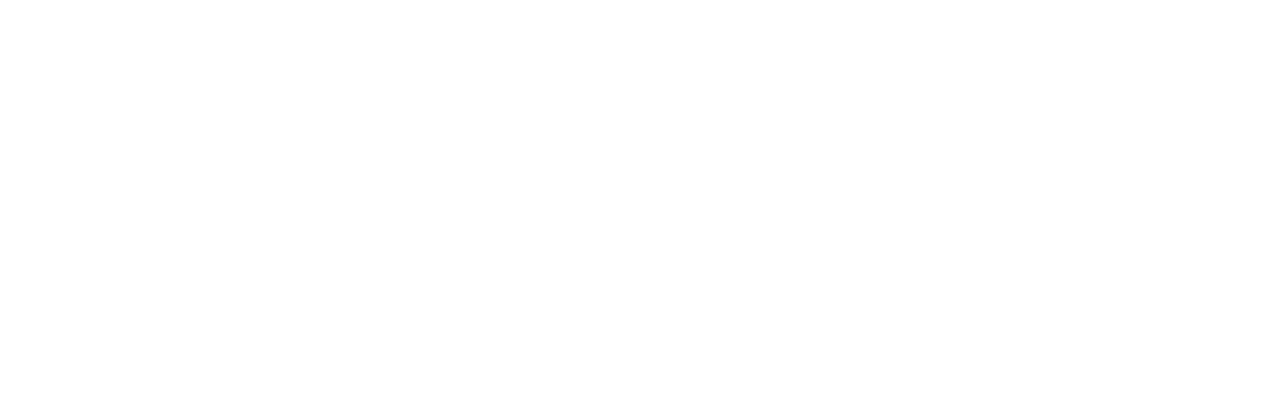
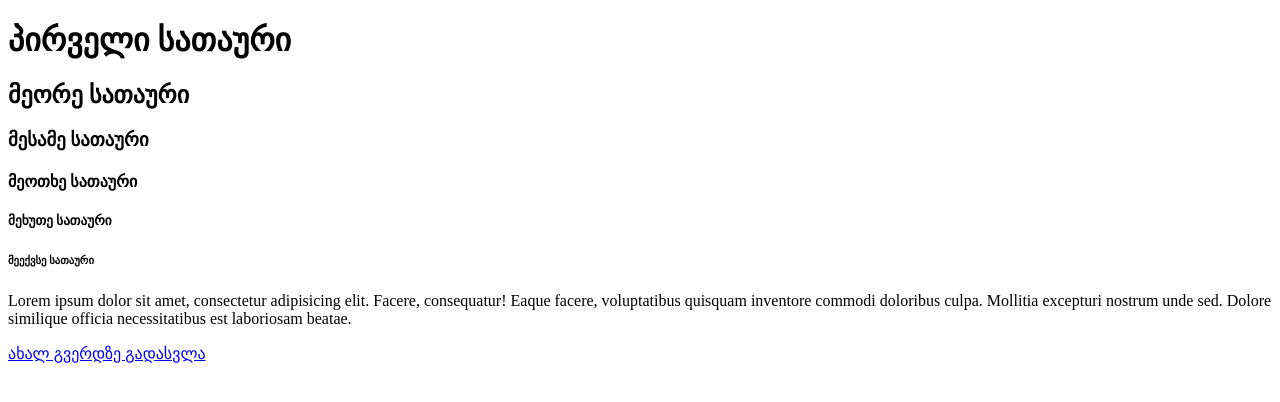
Before and after one commit to G-Apxo/test101, a plain HTML site: page index.html in a window 1280 px wide. Drawn offline with Linux system fonts and the light colour scheme.

Commit message:
განახლება

```diff
--- a/index.html
+++ b/index.html
@@ -9,6 +9,19 @@
 <title>ჩვენი პირველი სათაური</title>
 </head>
 <body>
+   <h1>პირველი სათაური</h1>
+   <h2>მეორე სათაური</h2>
+   <h3>მესამე სათაური</h3>
+   <h4>მეოთხე სათაური</h4>
+   <h5>მეხუთე სათაური</h5>
+   <h6>მეექვსე სათაური</h6>
+
+<p>
+
+Lorem ipsum dolor sit amet, consectetur adipisicing elit. Facere, consequatur! Eaque facere, voluptatibus quisquam inventore commodi doloribus culpa. Mollitia excepturi nostrum unde sed. Dolore similique officia necessitatibus est laboriosam beatae.
+</p>
+
+<a href="newpage.html"_blank">ახალ გვერდზე გადასვლა</a>
 
 </body>
 
```
Also changed, not shown: newpage.html (added, +26 -0 lines).
